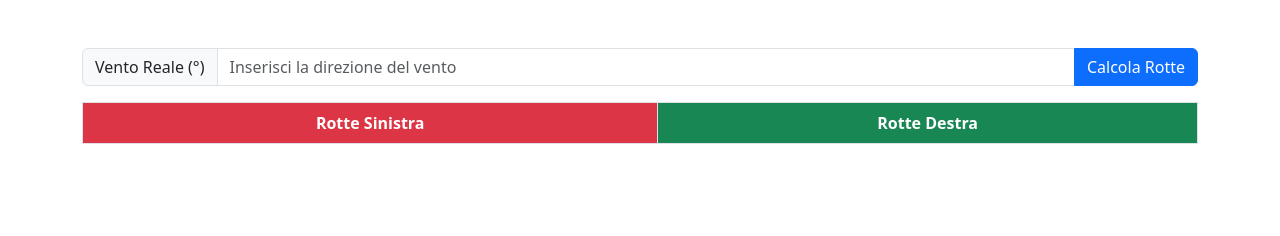
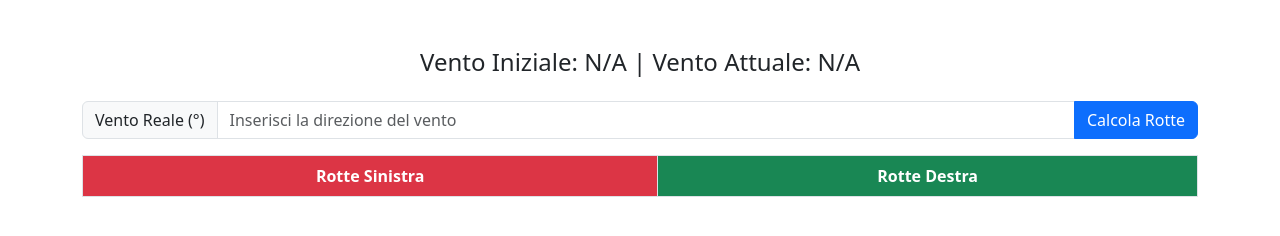
Before and after one commit to lorenzoazzolini/tack, a plain HTML site: page index.html in a window 1280 px wide. Drawn offline with nearby package versions, Linux system fonts and the light colour scheme.

Commit message:
Update index.html

```diff
--- a/index.html
+++ b/index.html
@@ -10,6 +10,11 @@
 <body>
     <div class="container mt-5">
         <div class="row">
+            <!-- Sezione per visualizzare il vento reale iniziale e quello attuale -->
+            <div class="col-12 mb-3">
+                <div class="text-center h4" id="ventoInizialeAttuale">Vento Iniziale: N/A | Vento Attuale: N/A</div>
+            </div>
+
             <!-- Input per il vento reale -->
             <div class="col-12">
                 <div class="input-group mb-3">
```
